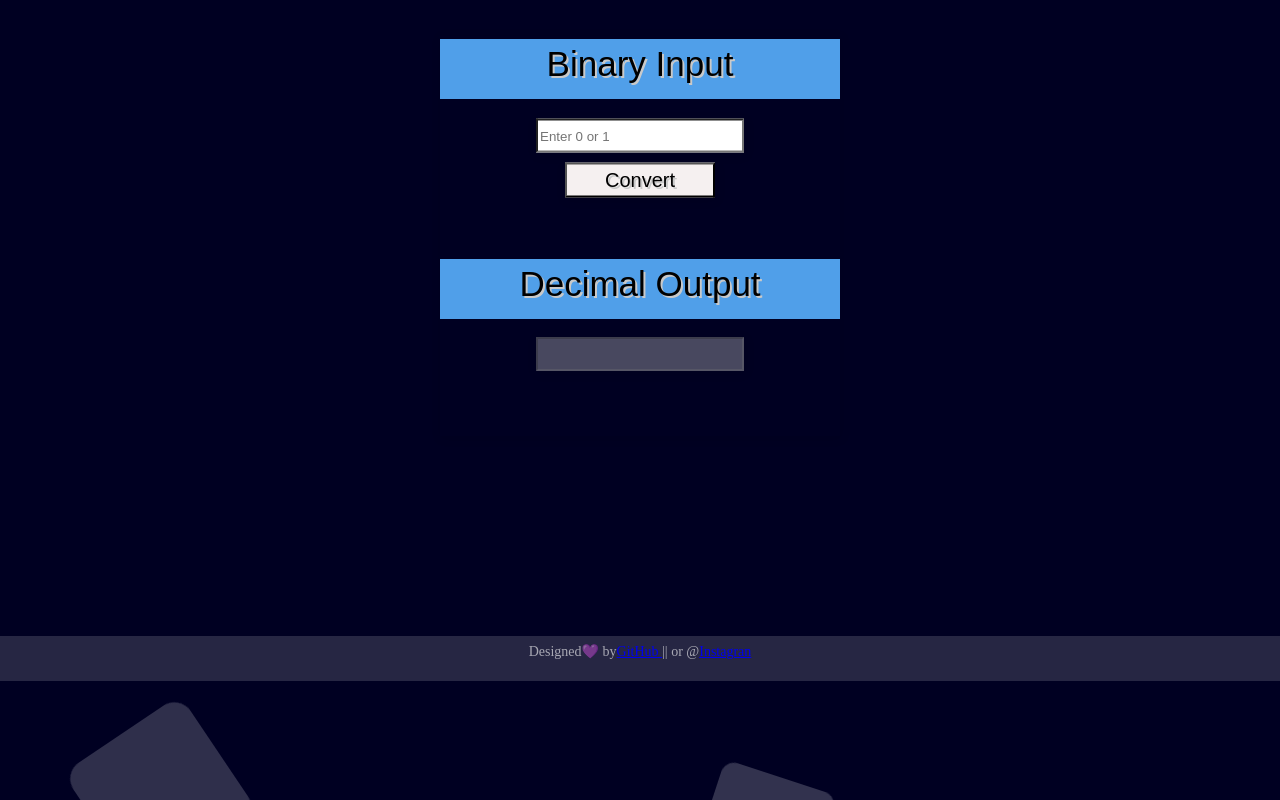
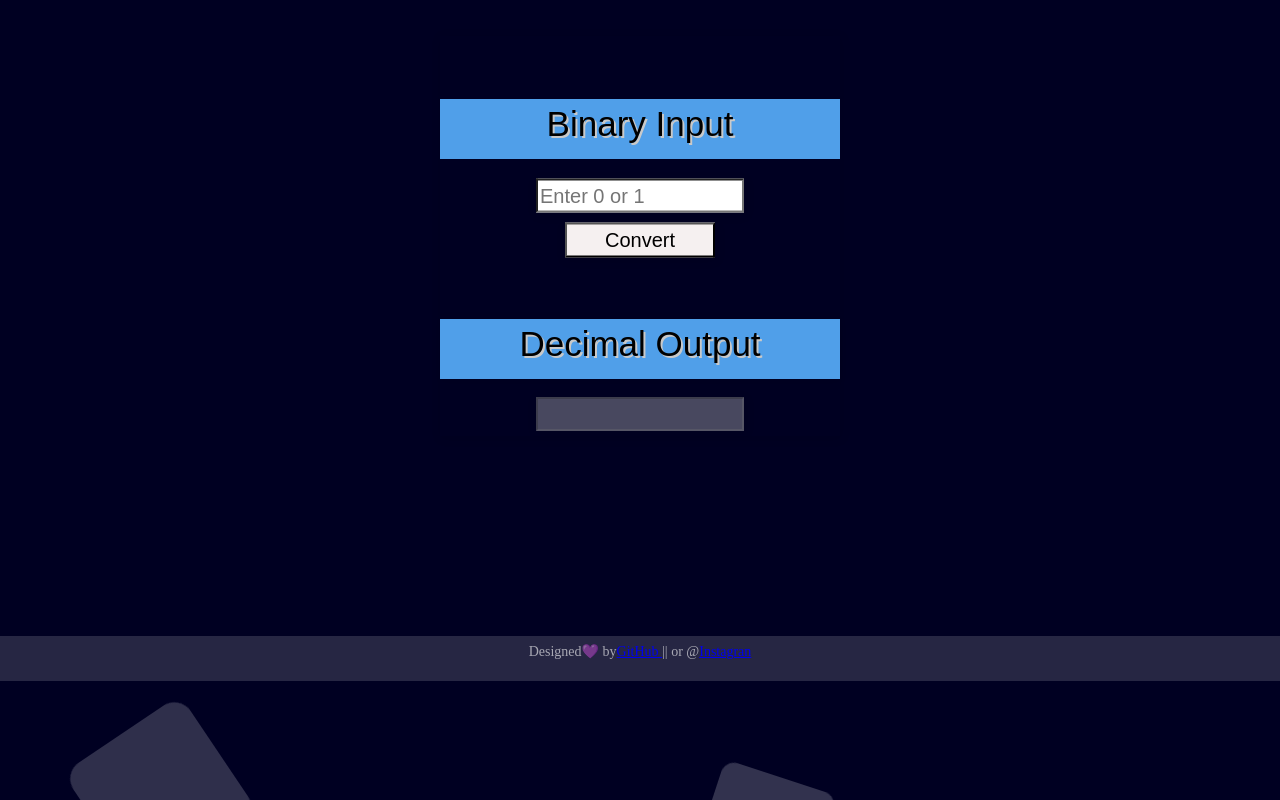
Before and after one commit to onezer00/binary-to-decimal, a Next.js app: page / in a window 1280 px wide. Built offline with nearby package versions, Linux system fonts and the light colour scheme.

Commit message:
binary-to-text: ajuste de texto.

```diff
--- a/styles/Home.module.scss
+++ b/styles/Home.module.scss
@@ -138,7 +138,6 @@
 
 .titleInput {
   display: block;
-  font-family: 'M PLUS Rounded 1c', sans-serif;
   font-size: 35px;
   text-shadow: 2px 2px #c9c9c9;
   background-color: rgb(80, 159, 233);
@@ -148,21 +147,23 @@
   top: 50%;
   left: 50%;
   margin-right: -50%;
-  margin-top: -5%;
+  margin-top: 40px;
   padding-top: 5px;
 }
 
 .binaryImput input {
+  box-shadow: 1px 2px 10px rgba(0, 0, 0, 0.1);
+  font-family: 'M PLUS Rounded 1c', sans-serif;
+  font-size: 20px;
   margin-top: 38px;
-  box-shadow: 1px 2px 10px rgba(0, 0, 0, 0.1);
   width: 200px;
   height: 28px
 }
 
 .binaryImput button {
   box-shadow: 1px 2px 10px rgba(0, 0, 0, 0.1);
+  font-family: 'M PLUS Rounded 1c', sans-serif;
   font-size: 20px;
-  text-shadow: 2px 2px #c9c9c9;
   width: 150px;
   height: 35px;
   margin-top: 10px;
@@ -170,6 +171,9 @@
 }
 
 .decimalOutput {
+  box-shadow: 1px 2px 10px rgba(0, 0, 0, 0.1);
+  font-family: 'M PLUS Rounded 1c', sans-serif;
+  font-size: 20px;
   position: absolute;
   display: block;
   margin: 0;
@@ -180,8 +184,10 @@
 }
 
 .titleOutput {
+  box-shadow: 1px 2px 10px rgba(0, 0, 0, 0.1);
+  font-family: 'M PLUS Rounded 1c', sans-serif;
+  font-size: 20px;
   display: block;
-  font-family: 'M PLUS Rounded 1c', sans-serif;
   font-size: 35px;
   text-shadow: 2px 2px #c9c9c9;
   background-color: rgb(80, 159, 233);
@@ -196,16 +202,19 @@
 }
 
 .decimalOutput input {
+  box-shadow: 1px 2px 10px rgba(0, 0, 0, 0.1);
+  font-family: 'M PLUS Rounded 1c', sans-serif;
+  font-size: 20px;
   position: absolute;
   display: block;
   margin: 0;
   left: 50%;
   margin-right: -50%;
   transform: translate(-50%, -50%);
-  box-shadow: 1px 2px 10px rgba(0, 0, 0, 0.1);
   width: 200px;
   height: 28px;
   color: #fff;
+  text-align: center;
 }
 
 .footer {
```
